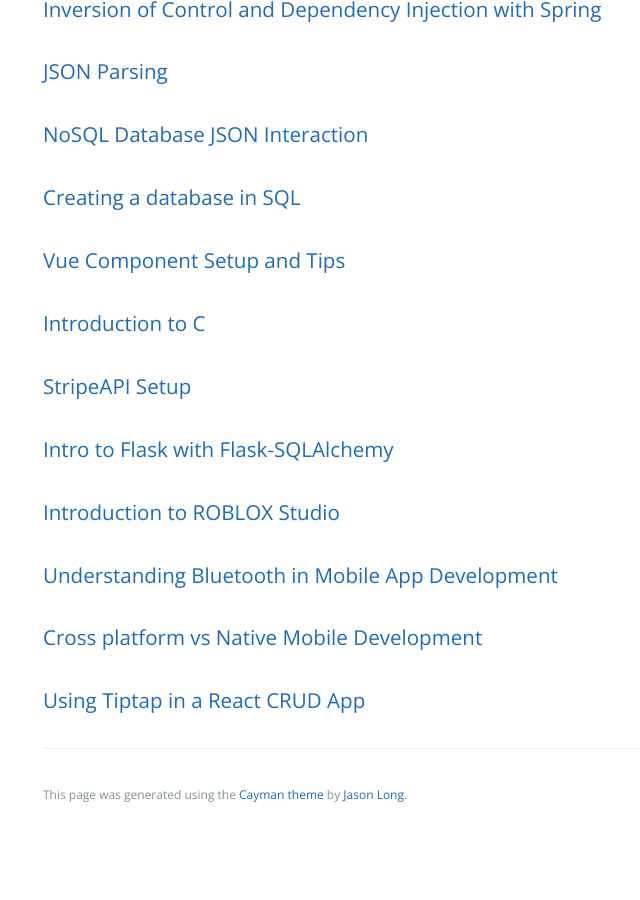
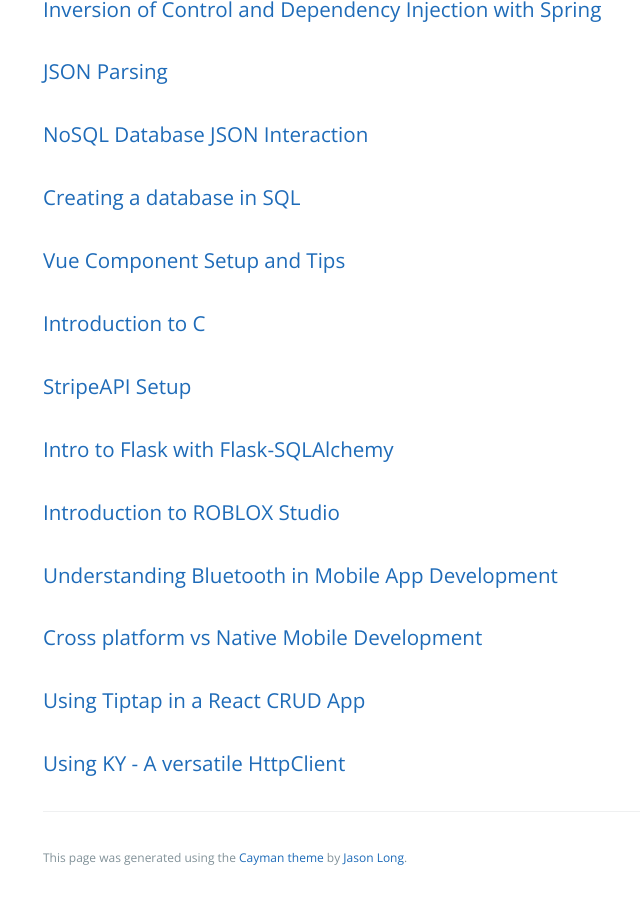
Before and after one commit to learning-software-engineering/learning-software-engineering.github.io, a Jekyll site: the page built from Topics/Tech_Stacks.md, in a window 1280 px wide and 900 px high, scrolled down 5384 px. Shown: the whole window, without its empty margins (181-821 px from the left). Built offline with Jekyll 4.4.1, drawn with Linux system fonts in a browser that asks for light colours; our own code applies the rules of GitHub Pages for plain Markdown files; before the commit the page ends 6221 px from its top, so only the background shows below that.

Commit message:
Update Tech_Stacks.md
Adding link to KY didnt do this before

```diff
--- a/Topics/Tech_Stacks.md
+++ b/Topics/Tech_Stacks.md
@@ -181,3 +181,5 @@
 ### [Cross platform vs Native Mobile Development](./Tech_Stacks/Mobile_Development/content.md)
 
 ### [Using Tiptap in a React CRUD App](./Tech_Stacks/Tiptap/Tiptap.md)
+
+### [Using KY - A versatile HttpClient](./Tech_Stacks/KY.md)
```
